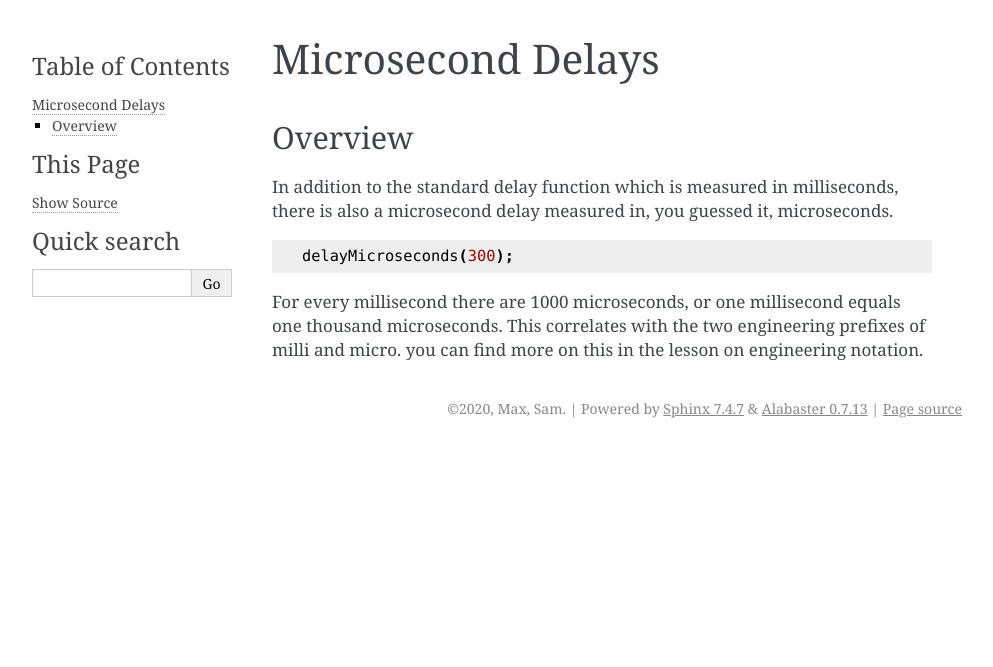
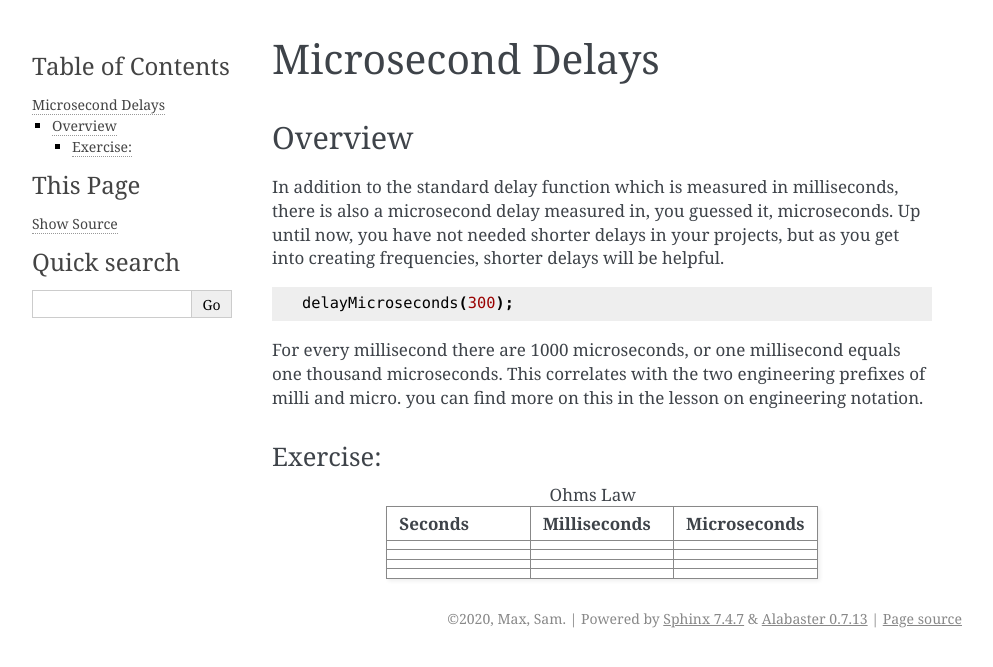
Before and after one commit to maxtkc/mvths-wiki, a Sphinx documentation site: the page built from docs/025b-microsecond-delay.rst, in a window 1280 px wide. Shown: the top 667 px of the page, without its empty margins (148-1141 px from the left). Built offline with Sphinx 7.4.7, drawn with Linux system fonts in a browser that asks for light colours.

Commit message:
Update 025b-microsecond-delay.rst

```diff
--- a/docs/025b-microsecond-delay.rst
+++ b/docs/025b-microsecond-delay.rst
@@ -4,7 +4,8 @@ Microsecond Delays
 Overview
 --------
 
-In addition to the standard delay function which is measured in milliseconds, there is also a microsecond delay measured in, you guessed it, microseconds.
+In addition to the standard delay function which is measured in milliseconds, there is also a microsecond delay measured in, you guessed it, microseconds. Up until now, you have
+not needed shorter delays in your projects, but as you get into creating frequencies, shorter delays will be helpful.
 
 .. code-block:: c
 
@@ -12,3 +13,28 @@ In addition to the standard delay function which is measured in milliseconds, th
 
 For every millisecond there are 1000 microseconds, or one millisecond equals one thousand microseconds. This correlates with the two engineering prefixes of milli and micro.
 you can find more on this in the lesson on engineering notation.
+
+Exercise:
+~~~~~~~~~
+
+.. list-table:: Ohms Law
+   :widths: 25 25 25
+   :header-rows: 1
+
+   * - Seconds
+     - Milliseconds
+     - Microseconds
+
+   * -
+     -
+     -
+
+   * -
+     -
+     -
+   * -
+     -
+     -
+   * -
+     -
+     -
```
